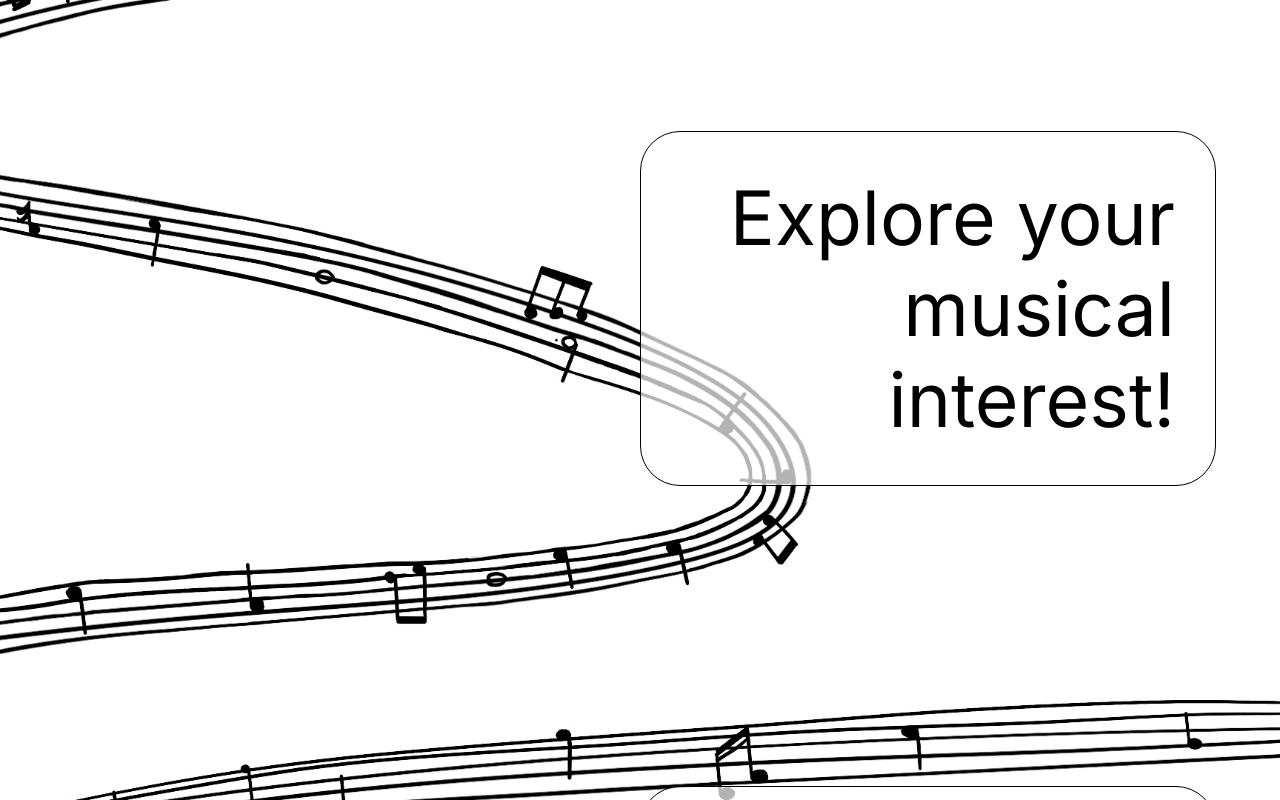
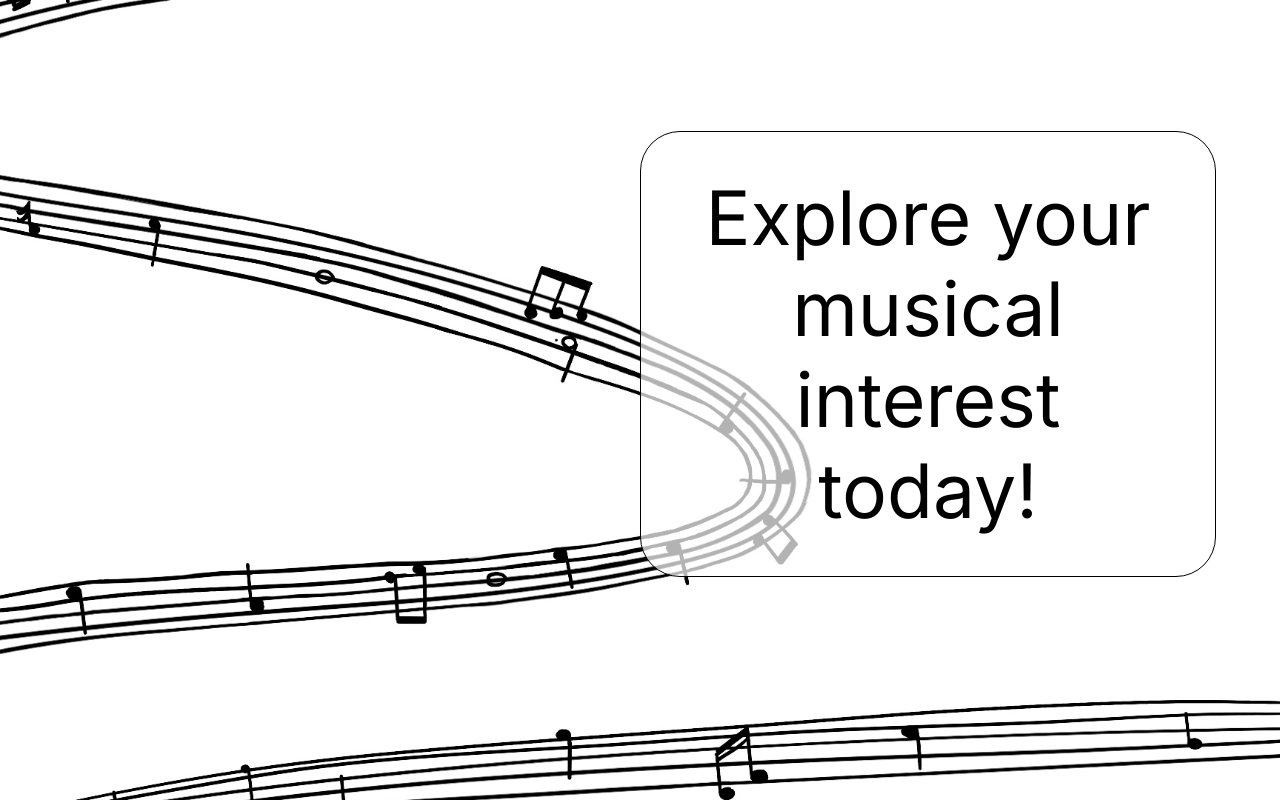
Before and after one commit to Kevin-Arista/ClassicalHub, a React (Create React App) app: page / in a window 1280 px wide. Shown: the part 1000-1800 px from the top of the page. Built offline with nearby package versions, Linux system fonts and the light colour scheme; a web font is replaced by a local one.

Commit message:
made navspacing with inline styling for reusability, center aligned banner text

```diff
--- a/src/pages/home.css
+++ b/src/pages/home.css
@@ -7,10 +7,6 @@
 	background-attachment: fixed;
 	margin-bottom: -22px;
 	background-size: cover;
-}
-
-.nav-space {
-	height: 9vh;
 }
 
 .right-column {
@@ -50,6 +46,7 @@
 	border: black solid 1px;
 	border-radius: 40px;
 	padding: 40px;
+	text-align: center;
 }
 .subheading {
 	margin-top: 80px;
--- a/src/pages/home.js
+++ b/src/pages/home.js
@@ -5,7 +5,7 @@ import "./home.css";
 function Home(props) {
 	return (
 		<div className="Home">
-			<div className="nav-space"></div>
+			<div style={{ height: "9vh" }}></div>
 			<div className="right-column">
 				<div className="intro-card">
 					<h1 className="welcome">Welcome to</h1>
@@ -16,7 +16,7 @@ function Home(props) {
 				</div>
 
 				<div className="banners-container">
-					<h1 className="banner">Explore your musical interest!</h1>
+					<h1 className="banner">Explore your musical interest today!</h1>
 
 					<h1 className="banner">Find lessons near you!</h1>
 				</div>
```
